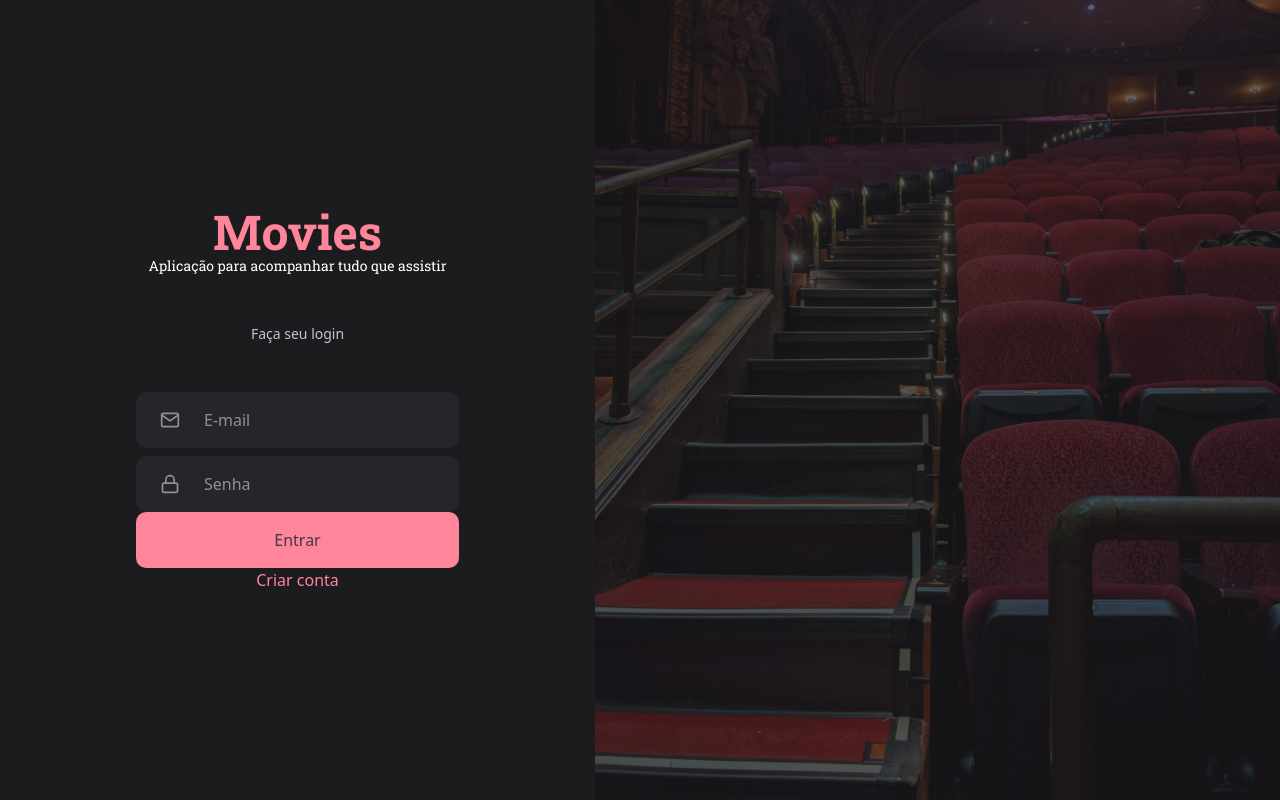
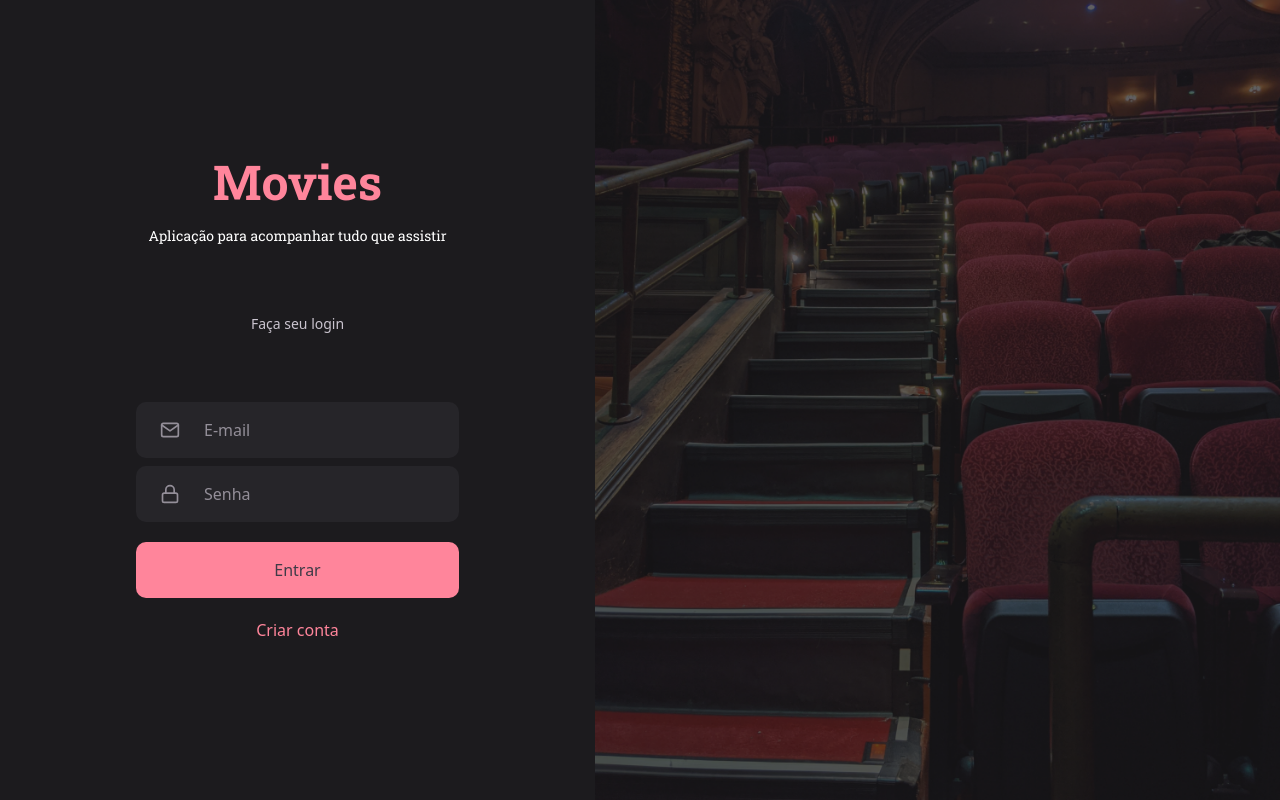
Before and after one commit to Brenobn/Prover-Task-Movies, a React (Vite) app: page /siginin in a window 1280 px wide. Built offline with nearby package versions, Linux system fonts and the light colour scheme.

Commit message:
Fazendo algumas mudanças

```diff
--- a/src/pages/SiginIn.tsx
+++ b/src/pages/SiginIn.tsx
@@ -6,16 +6,9 @@ import { Input } from "../components/Input";
 
 export function SiginIn() {
   return (
-    // 1. O PAI (estava correto)
     <div className="h-screen bg-[#1C1B1E] flex items-stretch">
-
-      {/* 2. FILHO 1: O FORMULÁRIO */}
-      {/* - Adicionei padding horizontal (ex: px-[136px])
-        - Você pode ajustar esse valor como quiser
-      */}
-      <form className="py-[136px] px-[136px] flex flex-col justify-center items-center text-center">
+      <form className="py-0 px-[136px] flex flex-col justify-center items-center text-center gap-5">
         <h1 className="text-[#FF859B] font-secondary text-5xl font-bold">
-          {/* O Figma diz "RocketMovies", mas vou manter o seu */}
           Movies
         </h1>
         <p className="text-white font-secondary text-sm font-normal">
@@ -33,23 +26,8 @@ export function SiginIn() {
 
         <Button title="Entrar" />
 
-        {/* - CORREÇÃO: Usamos 'children' e não 'title'
-          - CORREÇÃO: Corrigido o typo "cibta"
-        */}
         <ButtonText title="Criar conta" />
-
-        {/* O <div> DA IMAGEM NÃO FICA AQUI DENTRO!
-          Eu o movi para fora do <form>
-        */}
       </form>
-
-      {/* 3. FILHO 2: A IMAGEM DE FUNDO */}
-      {/*
-        - Este é o segundo filho do <div> principal
-        - 'flex-1' faz ele "crescer" e ocupar o resto do espaço
-        - 'style' aplica a imagem
-        - Ele é "auto-fechado" (<div ... />) pois não tem nada dentro
-      */}
       <div
         className="flex-1 bg-cover bg-center bg-no-repeat"
         style={{ backgroundImage: `url(${Background})` }}
```
